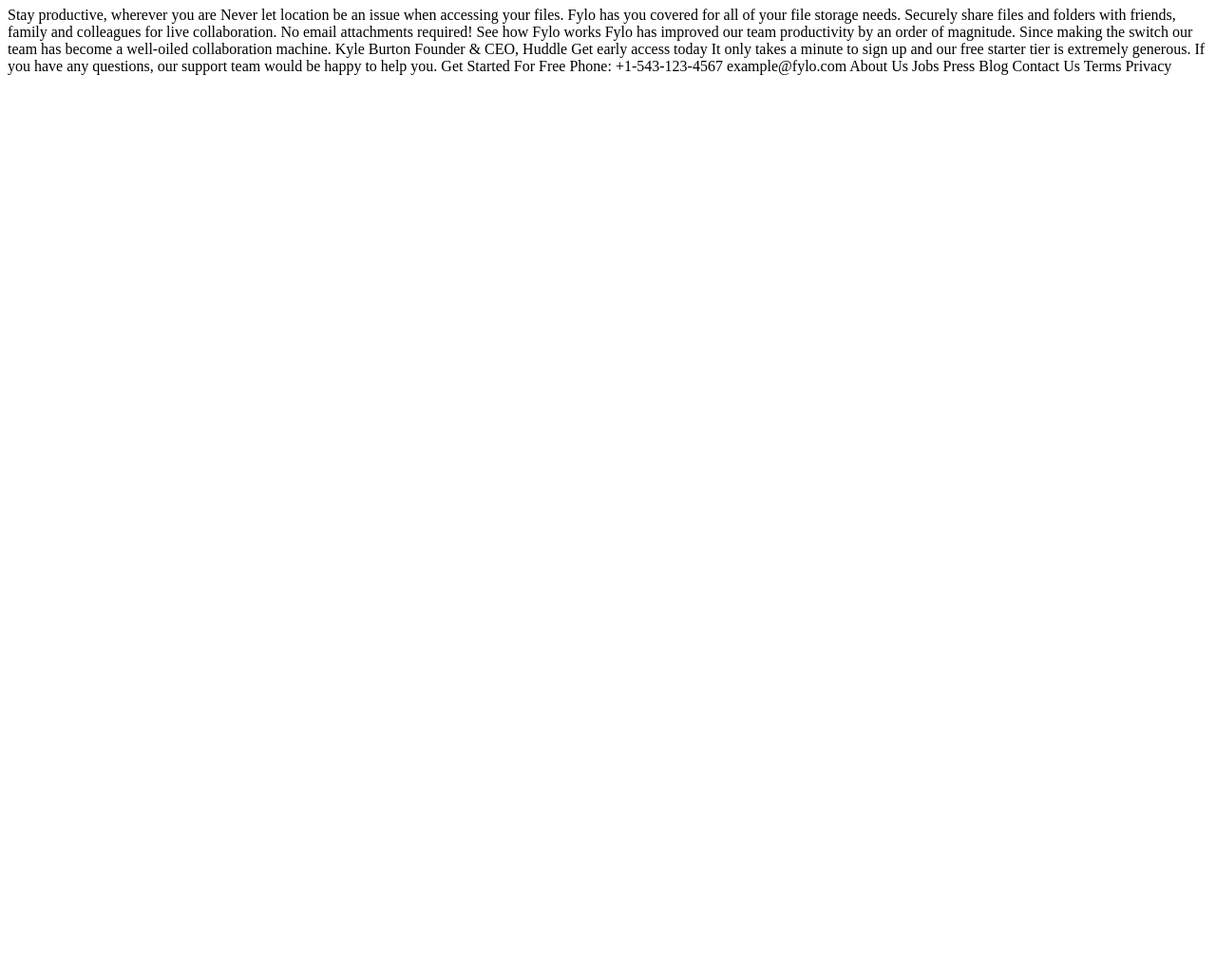
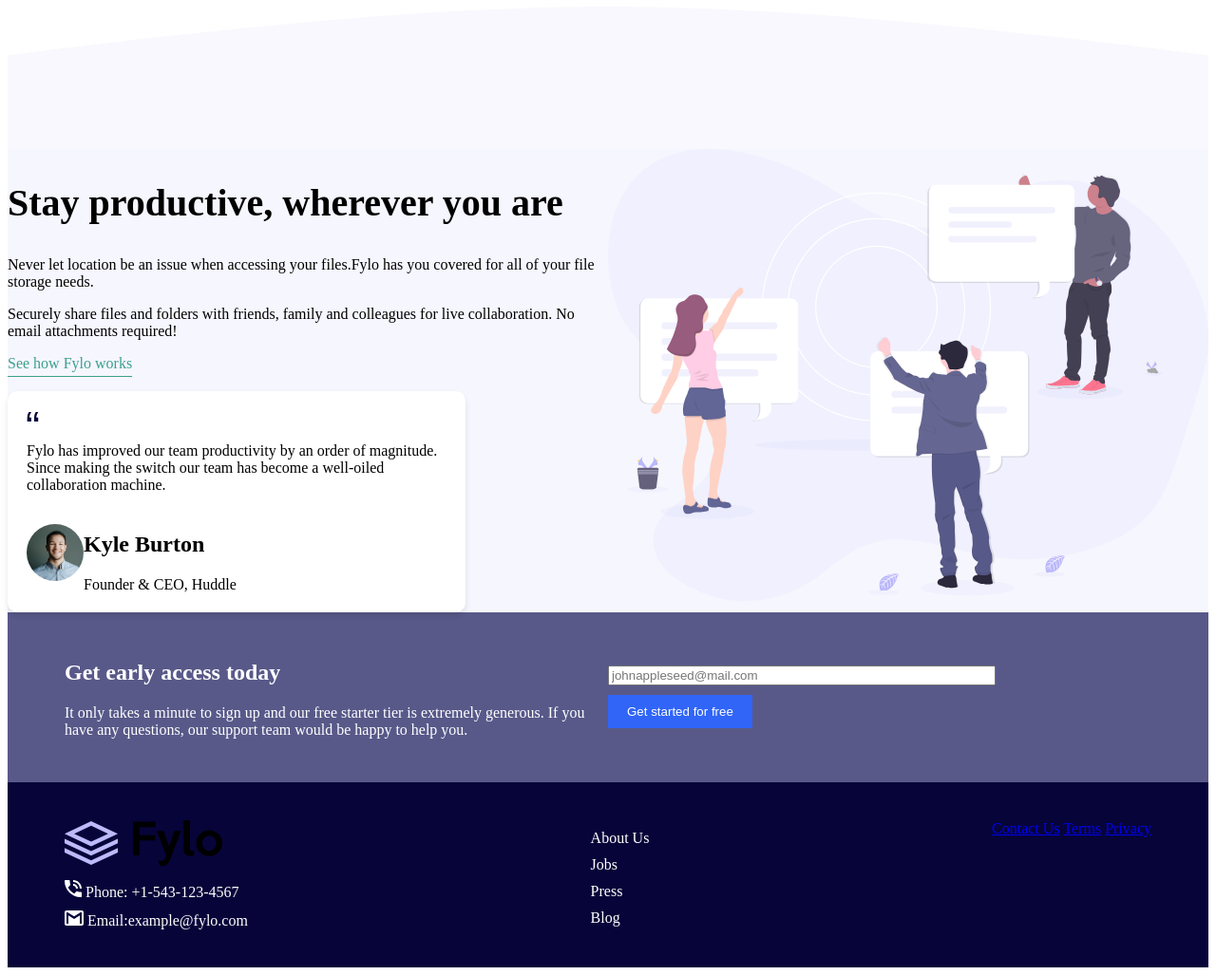
Before and after one commit to Benita513/fylo-landing-page-with-two-column-layout-master, a plain HTML site: page fylo-landing-page-with-two-column-layout-master/index.html in a window 1280 px wide. Shown: the part 533-1560 px from the top of the page at 95% size. Before the commit the page ends 800 px from the top, so only its background shows below. Drawn offline with Linux system fonts and the light colour scheme.

Commit message:
working on footer

```diff
--- a/fylo-landing-page-with-two-column-layout-master/index.html
+++ b/fylo-landing-page-with-two-column-layout-master/index.html
@@ -45,22 +45,84 @@
           <img src="./images/illustration-1.svg" alt="fylo illustration one" />
         </div>
       </section>
-      <section class="productive"></section>
-      <section class="early-access"></section>
+      <div class="background-pattern"></div>
+      <section class="productive">
+        <div class="left-side">
+        <h1>Stay productive, wherever you are</h1>
+        <p>
+          Never let location be an issue when accessing your files.Fylo has you
+          covered for all of your file storage needs.
+        </p>
+        <p>
+          Securely share files and folders with friends, family and colleagues
+          for live collaboration. No email attachments required!
+        </p>
+        <a href="#" class="link">See how Fylo works</a>
+        <div class="testimonial-card">
+          <img src="./images/icon-quotes.svg" alt="quote icon">
+          <p>
+            Fylo has improved our team productivity by an order of magnitude.
+            Since making the switch our team has become a well-oiled
+            collaboration machine.</p>
+        <div class="testimonial-author">
+          <img src="./images/avatar-testimonial.jpg" alt="profile picture">
+          <div class="author-info">
+            <h2>Kyle Burton</h2>
+             <p> Founder & CEO, Huddle</p>
+          </div>
+           </div>
+          </div>
+          </div>
+          <div class="right-side">
+            <img src="./images/illustration-2.svg" alt="fylo ilustration two">
+          </div>
+        </blockquote>
+       </section>
+       <section class="early-access">
+        <div class="left-side">
+          <h2>Get early access today</h2>
+          <p>
+            It only takes a minute to sign up and our free starter tier is
+            extremely generous. If you have any questions, our support team
+            would be happy to help you.
+          </p>
+          </div>
+          <form class="email-form">
+            <input type="email" placeholder="johnappleseed@mail.com" required />
+            <button type="submit">Get started for free</button>
+
+          </form>
+        </div>
+      </section>
+
+      <footer class="footer">
+        <div>
+          <img src="./images/logo.svg" alt="logo">
+          <a href="">
+          <img src="./images/icon-phone.svg" alt="phone icon">
+Phone: +1-543-123-4567
+</a>
+<a href="">
+  <img src="./images/icon-email.svg" alt="email icon">
+  Email:example@fylo.com
+</a>
+        </div>
+        <div>
+         <a href="#"> About Us</a>
+          <a href="#">Jobs</a>
+           <a href="#">Press</a>
+            <a href="#">Blog</a>
+        </div>
+        <div>
+          <a href="#">Contact Us</a>
+          <a href="#">Terms</a>
+          <a href="#">Privacy</a>
+
+
+        </div>
+      </footer>
     </main>
 
-    Stay productive, wherever you are Never let location be an issue when
-    accessing your files. Fylo has you covered for all of your file storage
-    needs. Securely share files and folders with friends, family and colleagues
-    for live collaboration. No email attachments required! See how Fylo works
-    Fylo has improved our team productivity by an order of magnitude. Since
-    making the switch our team has become a well-oiled collaboration machine.
-    Kyle Burton Founder & CEO, Huddle Get early access today It only takes a
-    minute to sign up and our free starter tier is extremely generous. If you
-    have any questions, our support team would be happy to help you. Get Started
-    For Free Phone: +1-543-123-4567 example@fylo.com About Us Jobs Press Blog
-    Contact Us Terms Privacy
 
-    <footer></footer>
   </body>
 </html>
--- a/fylo-landing-page-with-two-column-layout-master/main.css
+++ b/fylo-landing-page-with-two-column-layout-master/main.css
@@ -52,3 +52,81 @@ button:hover {
 h1 {
   font-size: 40px;
 }
+/*background pattern between hero and productive section*/
+.background-pattern {
+  background-image: url(./images/bg-curve-desktop.svg);
+  background-repeat: no-repeat;
+  background-size: cover;
+  background-position: center;
+  height: 150px;
+  width: 100%;
+}
+.productive {
+  display: flex;
+  background-color: hsl(240, 75%, 98%);
+}
+.productive > div {
+  flex: 1;
+}
+.productive .right-side img {
+  width: 100%;
+}
+.testimonial-card {
+  background-color: white;
+  padding: 20px;
+  border-radius: 10px;
+  box-shadow: 0 4px 6px rgba(0, 0, 0, 0.1);
+  width: 70%;
+  margin-top: 20px;
+}
+.testimonial-author {
+  display: flex;
+  align-items: center;
+  margin-top: 20px;
+}
+.testimonial-author h1 {
+  margin: 0;
+}
+.testimonial-author p {
+  margin: 0;
+}
+.testimonial-author img {
+  width: 60px;
+  height: 60px;
+  border-radius: 30px;
+}
+.productive a {
+  color: hsl(170, 45%, 43%);
+  text-underline-offset: 8px;
+}
+.productive a:hover {
+  color: hsl(170, 44%, 25%);
+}
+.early-access {
+  background-color: hsl(238, 22%, 44%);
+  color: white;
+  padding: 30px 60px;
+  display: flex;
+  align-items: center;
+}
+.early-access > * {
+  flex: 1;
+}
+.early-access input {
+  display: block;
+  width: 70%;
+  margin-bottom: 10px;
+}
+.footer {
+  display: flex;
+  justify-content: space-between;
+  padding: 40px 60px;
+  background-color: hsl(243, 87%, 12%);
+  color: white;
+}
+.footer div:not(:last-child) a {
+  display: block;
+  color: inherit;
+  margin-top: 10px;
+  text-decoration: none;
+}
```
